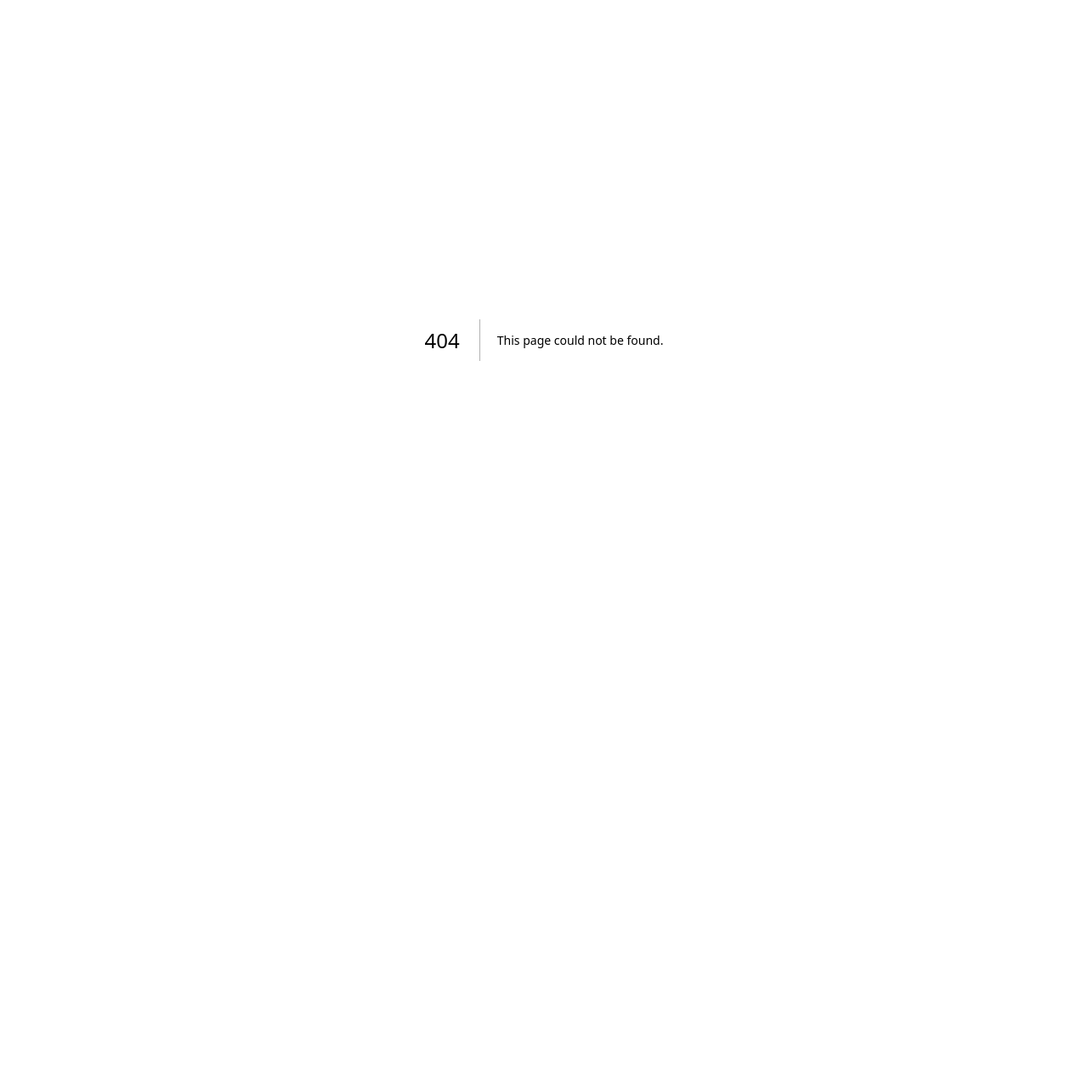
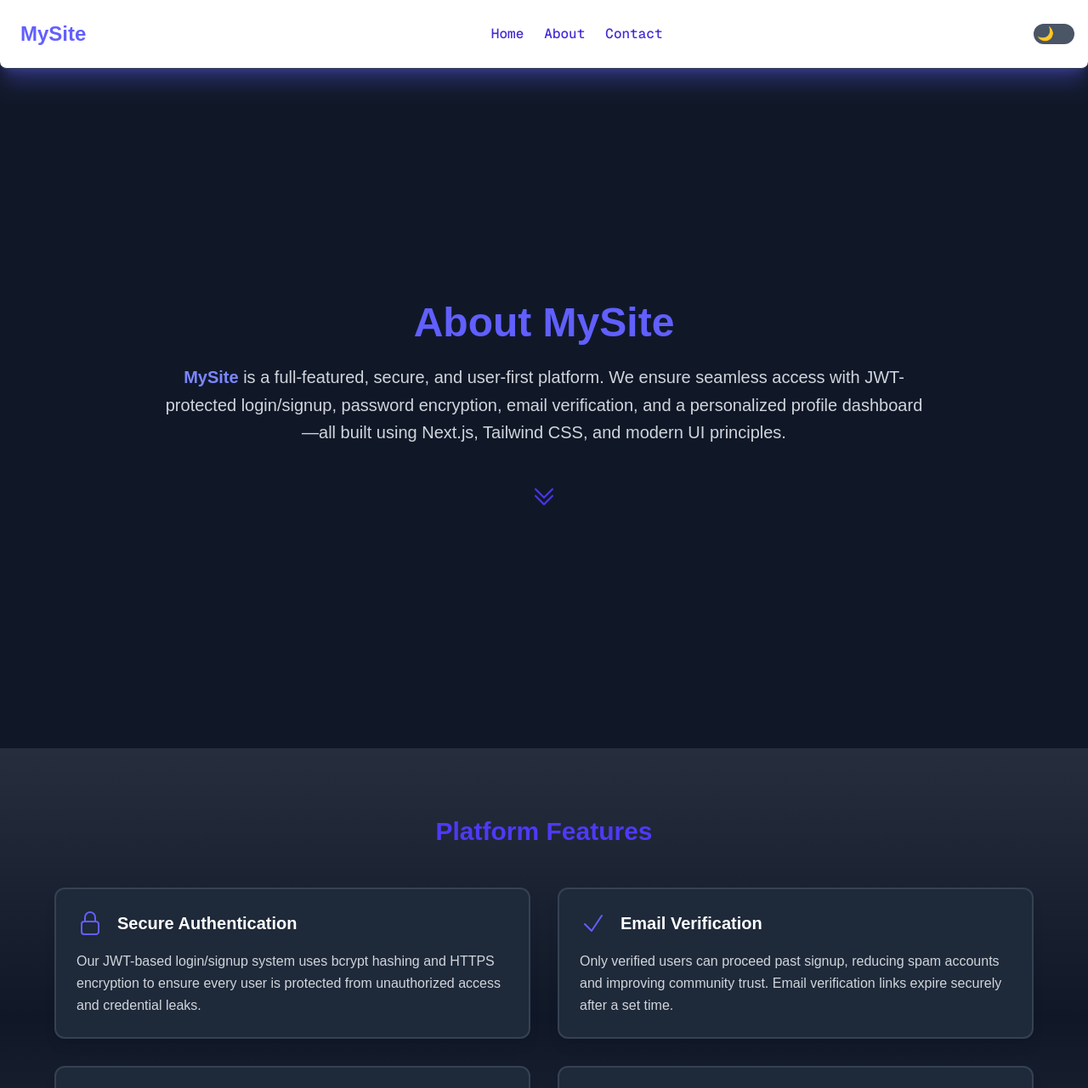
Before and after one commit to Msaketh7/foody-food-delivery-app, a Next.js app: page /about in a window 1280 px wide. Before the commit this address had no page. Shown: the top 1281 px of the page at 85% size. Before the commit the page ends 800 px from the top, so only its background shows below. Built offline with nearby package versions, Linux system fonts and the light colour scheme.

Commit message:
new added changes

```diff
--- a/package.json
+++ b/package.json
@@ -17,6 +17,7 @@
     "crypto": "^1.0.1",
     "framer-motion": "^12.23.6",
     "jsonwebtoken": "^9.0.2",
+    "lucide-react": "^0.525.0",
     "mongoose": "^8.16.3",
     "next": "15.3.5",
     "nodemailer": "^7.0.5",
--- /dev/null
+++ b/src/app/about/page.tsx
@@ -0,0 +1,192 @@
+"use client";
+import Link from "next/link";
+import { useRef } from "react";
+import { useTheme } from "../context/themeprovider";
+import { motion } from "framer-motion";
+import { useState } from "react";
+import { Bars3Icon, XMarkIcon } from "@heroicons/react/24/outline";
+import {
+  LockClosedIcon,
+  CheckIcon,
+  UserCircleIcon,
+  MoonIcon,
+  ChevronDoubleDownIcon,
+} from "@heroicons/react/24/outline";
+
+export default function AboutPage() {
+  const { darkMode, toggleDarkMode } = useTheme();
+  const featureRef = useRef<HTMLElement | null>(null);
+  const [menuOpen, setMenuOpen] = useState(false);
+
+  const themeClasses = darkMode
+    ? "bg-gray-900 text-white"
+    : "bg-white text-gray-900";
+
+  const cardClasses = darkMode
+    ? "bg-gray-800 border-gray-700 hover:border-indigo-400"
+    : "bg-white border-gray-300 hover:border-indigo-500";
+
+  const scrollToFeatures = () => {
+    if (featureRef.current) {
+      featureRef.current.scrollIntoView({ behavior: "smooth" });
+    }
+  };
+
+  return (
+    <div className={`${themeClasses} transition-colors duration-300`}>
+     <header className="p-4 sm:p-6 border-b border-gray-700 flex flex-col sm:flex-row items-center sm:justify-between bg-white shadow-xl/30 shadow-indigo-500 rounded-b-lg">
+     <div className="flex items-center justify-between  w-full">
+  <h1 className="text-2xl font-bold text-indigo-500 mb-2 sm:mb-0">MySite</h1>
+  <nav className="hidden lg:flex gap-4 sm:gap-6 text-sm sm:text-base font-medium font-mono text-indigo-700 flex-wrap justify-center sm:justify-center sm:flex-1">
+    <Link href="/" className="hover:underline underline-offset-4">Home</Link>
+    <Link href="/about" className="hover:underline underline-offset-4">About</Link>
+    <Link href="#" className="hover:underline underline-offset-4">Contact</Link>
+  </nav>
+    {/* Mobile Hamburger Button */}
+    <button
+      onClick={() => setMenuOpen(!menuOpen)}
+      className="sm:hidden focus:outline-none"
+    >
+      {menuOpen ? (
+        <XMarkIcon className="h-6 w-6 text-indigo-600" />
+      ) : (
+        <Bars3Icon className="h-6 w-6 text-indigo-600" />
+      )}
+    </button>
+  </div>
+
+  {/* Mobile Dropdown Menu */}
+  {menuOpen && (
+    <motion.div
+      initial={{ height: 0, opacity: 0 }}
+      animate={{ height: "auto", opacity: 1 }}
+      transition={{ duration: 0.3 }}
+      className="sm:hidden flex flex-col gap-4 mt-4 px-4 text-indigo-700 dark:text-indigo-700 font-mono"
+    >
+      <Link href="/" className="hover:underline">Home</Link>
+      <a href="#about" className="hover:underline">About</a>
+      <a href="#features" className="hover:underline">Features</a>
+    </motion.div>
+  )}
+</header>
+
+  {/* Theme Toggle in Mobile Menu */}
+       <div className="  flex justify-end items-center gap-2  sm:fixed top-5  right-2  rounded-full p-2 ">
+    <label className="relative inline-flex items-center cursor-pointer">
+    <input
+      type="checkbox"
+      className="sr-only peer"
+      checked={!darkMode}
+      onChange={() => toggleDarkMode(!darkMode)}
+    />
+    <div className="w-12 h-6 bg-gray-300 peer-focus:outline-none peer-focus:ring-2 peer-focus:ring-indigo-500 rounded-full peer dark:bg-gray-600 peer-checked:bg-indigo-500 transition-all"></div>
+    <div className="absolute left-1 top-2 bg-none w-2 h-2  transition-all peer-checked:translate-x-5 flex items-center justify-cente">
+      {darkMode ? "🌙" : "☀️"}
+    </div>
+  </label>
+</div>
+        <section
+        id="about"
+        className="min-h-screen flex flex-col items-center justify-center text-center px-6 py-20">
+        <motion.div
+            initial={{ opacity: 0, y: 40 }}
+            animate={{ opacity: 1, y: 0 }}
+            transition={{ duration: 0.8 }}
+            className="max-w-4xl"
+        >
+          <h2 className="text-4xl sm:text-5xl font-extrabold mb-6 text-indigo-500">
+            About MySite
+          </h2>
+          <p className="text-lg sm:text-xl leading-relaxed text-gray-500 dark:text-gray-300">
+            <span className="text-indigo-400 font-semibold">MySite</span> is a full-featured, secure, and user-first
+            platform. We ensure seamless access with JWT-protected login/signup, password encryption, email verification,
+            and a personalized profile dashboard—all built using Next.js, Tailwind CSS, and modern UI principles.
+          </p>
+        </motion.div>
+
+        {/* Scroll down icon */}
+        <motion.button
+          whileHover={{ scale: 1.2 }}
+          animate={{ y: [0, 10, 0] }}
+          transition={{ repeat: Infinity, duration: 2 }}
+          onClick={scrollToFeatures}
+          className="mt-12"
+        >
+          <ChevronDoubleDownIcon className="w-8 h-8 text-indigo-600 animate-bounce cursor-pointer" />
+        </motion.button>
+      </section>
+
+      {/* Features Section */}
+      <section
+        ref={featureRef}
+        id="features"
+        className="px-6 py-20 bg-gradient-to-b from-indigo-50/10 via-transparent to-indigo-100/10"
+      >
+        <motion.h3
+          initial={{ opacity: 0 }}
+          whileInView={{ opacity: 1 }}
+          viewport={{ once: true }}
+          transition={{ duration: 0.6 }}
+          className="text-center text-3xl font-bold mb-12 text-indigo-600"
+        >
+          Platform Features
+        </motion.h3>
+
+        <div className="grid grid-cols-1 md:grid-cols-2 gap-8 max-w-6xl mx-auto">
+          {features.map((feature, index) => (
+            <motion.div
+              key={index}
+              whileHover={{ scale: 1.03 }}
+              initial={{ opacity: 0, y: 30 }}
+              whileInView={{ opacity: 1, y: 0 }}
+              viewport={{ once: true }}
+              transition={{ duration: 0.5, delay: index * 0.1 }}
+              className={`p-6 border-2 rounded-xl shadow-lg transform transition-all  duration-300  hover:shadow-indigo-400/40 ${cardClasses}`}
+            >
+              <div className="flex items-center gap-4 mb-4">
+                <feature.icon className="h-8 w-8 text-indigo-500" />
+                <h4 className="text-xl font-semibold">{feature.title}</h4>
+              </div>
+              <p className="text-base leading-relaxed text-gray-500 dark:text-gray-300">
+                {feature.description}
+              </p>
+            </motion.div>
+          ))}
+        </div>
+      </section>
+
+      {/* Footer */}
+      <footer className="w-full p-4 border-t border-gray-700 text-center text-sm">
+        © {new Date().getFullYear()} MyApp. Built using Next.js & Tailwind CSS.
+      </footer>
+    </div>
+  );
+}
+
+// Features list
+const features = [
+  {
+    title: "Secure Authentication",
+    icon: LockClosedIcon,
+    description:
+      "Our JWT-based login/signup system uses bcrypt hashing and HTTPS encryption to ensure every user is protected from unauthorized access and credential leaks.",
+  },
+  {
+    title: "Email Verification",
+    icon: CheckIcon,
+    description:
+      "Only verified users can proceed past signup, reducing spam accounts and improving community trust. Email verification links expire securely after a set time.",
+  },
+  {
+    title: "User Profile Dashboard",
+    icon: UserCircleIcon,
+    description:
+      "Manage your account details, upload your profile image, and view secure actions—all in one beautifully designed, easy-to-use dashboard.",
+  },
+  {
+    title: "Dark & Light Theme",
+    icon: MoonIcon,
+    description:
+      "Choose between a sleek dark mode or bright light mode. The theme is remembered and applied seamlessly across the app for a consistent experience.",
+  },
+];
--- a/src/app/api/users/resetpassword/route.ts
+++ b/src/app/api/users/resetpassword/route.ts
@@ -48,6 +48,8 @@ export async function PATCH(request: NextRequest) {
       }
 
       const user = await User.findById(userId);
+
+
       if (!user) {
         return NextResponse.json({ error: "User not found" }, { status: 404 });
       }
--- a/src/app/forgotpassword/page.tsx
+++ b/src/app/forgotpassword/page.tsx
@@ -5,11 +5,11 @@ import { useState } from "react";
 import axios from "axios";
 import { toast } from "react-hot-toast";
 import Link from "next/link";
+import { useTheme } from "../context/themeprovider";
 
 export default function ForgotPassword() {
   const [email, setEmail] = useState("");
-  const [darkMode, setDarkMode] = useState(true);
-
+  const { darkMode, toggleDarkMode } = useTheme();
   const themeClasses = darkMode
     ? "bg-gray-900 text-white"
     : "bg-white text-gray-900";
@@ -37,12 +37,18 @@ export default function ForgotPassword() {
           <Link href="#" className="hover:underline underline-offset-4">About</Link>
           <Link href="#" className="hover:underline underline-offset-4">Contact</Link>
         </nav>
-        <button
-          onClick={() => setDarkMode(!darkMode)}
-          className="bg-gray-700 text-white px-4 py-1 rounded hover:bg-gray-600 text-sm"
-        >
-          {darkMode ? "Light Mode" : "Dark Mode"}
-        </button>
+        <label className="relative inline-flex items-center cursor-pointer">
+    <input
+      type="checkbox"
+      className="sr-only peer"
+      checked={!darkMode}
+      onChange={() => toggleDarkMode(!darkMode)}
+    />
+    <div className="w-12 h-6 bg-gray-300 peer-focus:outline-none peer-focus:ring-2 peer-focus:ring-indigo-500 rounded-full peer dark:bg-gray-600 peer-checked:bg-indigo-500 transition-all"></div>
+    <div className="absolute left-1 top-2 bg-none w-2 h-2  transition-all peer-checked:translate-x-5 flex items-center justify-cente">
+      {darkMode ? "🌙" : "☀️"}
+    </div>
+  </label>
       </header>
 
       {/* Main Section */}
--- a/src/app/login/page.tsx
+++ b/src/app/login/page.tsx
@@ -6,13 +6,14 @@ import Link from "next/link";
 import { useRouter } from "next/navigation";
 import axios from "axios";
 import toast from "react-hot-toast";
+import { useTheme } from "../context/themeprovider";
 
 export default function Login() {
   const router = useRouter();
   const [user, setUser] = useState({ email: "", password: "" });
   const [buttonDisabled, setButtonDisabled] = useState(false);
   const [loading, setLoading] = useState(false);
-  const [darkMode, setDarkMode] = useState(true);
+  const { darkMode, toggleDarkMode } = useTheme();
 
   const themeClasses = darkMode
     ? "bg-gray-900 text-white"
@@ -50,12 +51,18 @@ export default function Login() {
           <Link href="/" className="hover:underline underline-offset-4">Home</Link>
           <Link href="/signup" className="hover:underline underline-offset-4">Signup</Link>
         </nav>
-        <button
-          onClick={() => setDarkMode(!darkMode)}
-          className="bg-gray-700 text-white px-4 py-1 rounded hover:bg-gray-600 text-sm"
-        >
-          {darkMode ? "Light Mode" : "Dark Mode"}
-        </button>
+         <label className="relative inline-flex items-center cursor-pointer">
+    <input
+      type="checkbox"
+      className="sr-only peer"
+      checked={!darkMode}
+      onChange={() => toggleDarkMode(!darkMode)}
+    />
+    <div className="w-12 h-6 bg-gray-300 peer-focus:outline-none peer-focus:ring-2 peer-focus:ring-indigo-500 rounded-full peer dark:bg-gray-600 peer-checked:bg-indigo-500 transition-all"></div>
+    <div className="absolute left-1 top-2 bg-none w-2 h-2  transition-all peer-checked:translate-x-5 flex items-center justify-cente">
+      {darkMode ? "🌙" : "☀️"}
+    </div>
+  </label>
       </header>
 
       {/* Login Form Section */}
--- a/src/app/page.tsx
+++ b/src/app/page.tsx
@@ -19,13 +19,27 @@ export default function LandingPage() {
       {/* Header */}
      <header className="p-4 sm:p-6 border-b border-gray-700 flex flex-col sm:flex-row items-center sm:justify-between bg-white shadow-xl/30 shadow-indigo-500 rounded-b-lg">
 
-  <h1 className="text-2xl font-bold text-indigo-500 mb-2 sm:mb-0">MyApp</h1>
+  <h1 className="text-2xl font-bold text-indigo-500 mb-2 sm:mb-0">MySite</h1>
   <nav className="flex gap-4 sm:gap-6 text-sm sm:text-base font-medium font-mono text-indigo-700 flex-wrap justify-center sm:justify-center sm:flex-1">
     <Link href="#" className="hover:underline underline-offset-4">Home</Link>
-    <Link href="#" className="hover:underline underline-offset-4">About</Link>
+    <Link href="/about" className="hover:underline underline-offset-4">About</Link>
     <Link href="#" className="hover:underline underline-offset-4">Contact</Link>
   </nav>
 </header>
+ <div className="  flex justify-end items-center gap-2  sm:fixed top-5  right-2  rounded-full p-2 ">
+    <label className="relative inline-flex items-center cursor-pointer">
+    <input
+      type="checkbox"
+      className="sr-only peer"
+      checked={!darkMode}
+      onChange={() => toggleDarkMode(!darkMode)}
+    />
+    <div className="w-12 h-6 bg-gray-300 peer-focus:outline-none peer-focus:ring-2 peer-focus:ring-indigo-500 rounded-full peer dark:bg-gray-600 peer-checked:bg-indigo-500 transition-all"></div>
+    <div className="absolute left-1 top-2 bg-none w-2 h-2  transition-all peer-checked:translate-x-5 flex items-center justify-cente">
+      {darkMode ? "🌙" : "☀️"}
+    </div>
+  </label>
+</div>
 
       {/* Main Section */}
       <main className="flex-1 flex flex-col items-center justify-center text-center px-6 py-16">
@@ -35,7 +49,7 @@ export default function LandingPage() {
           transition={{ duration: 0.6 }}
         >
           <h2 className="text-4xl sm:text-5xl font-extrabold mb-6">
-            Welcome to <span className="text-indigo-500">MyApp</span>
+            Welcome to <span className="text-indigo-500">MySite</span>
           </h2>
           <p className="text-lg sm:text-xl mb-10 max-w-2xl mx-auto">
             Your one-stop platform for secure login, seamless booking, and personalized experiences.
@@ -56,20 +70,6 @@ export default function LandingPage() {
           </div>
         </motion.div>
       </main>
-      <div className="  flex justify-end items-center gap-2  sm:fixed top-8  right-6 sm:bg-gray-500 rounded-full p-2 ">
-  <span className="text-sm text-gray-600 dark:text-gray-300">🌙</span>
-  <label className="relative inline-flex items-center cursor-pointer">
-    <input
-      type="checkbox"
-      className="sr-only peer"
-      checked={!darkMode}
-      onChange={() => toggleDarkMode(!darkMode)}
-    />
-    <div className="w-11 h-6 bg-gray-300 peer-focus:outline-none peer-focus:ring-2 peer-focus:ring-indigo-500 rounded-full peer dark:bg-gray-600 peer-checked:bg-indigo-500 transition-all"></div>
-    <div className="absolute left-1 top-1 bg-white w-4 h-4 rounded-full transition-all peer-checked:translate-x-5"></div>
-  </label>
-  <span className="text-sm text-gray-600 dark:text-gray-300">☀️</span>
-</div>
 
       {/* Footer */}
       <footer className="w-full p-4 border-t border-gray-700 text-center text-sm">
--- a/src/app/profile/page.tsx
+++ b/src/app/profile/page.tsx
@@ -6,14 +6,15 @@ import Link from 'next/link';
 import React, { useEffect, useState } from 'react';
 import { useRouter } from 'next/navigation';
 import toast from 'react-hot-toast';
-import { CameraIcon } from "@heroicons/react/24/solid";
+import { useTheme } from "../context/themeprovider";
+
 
 export default function ProfilePage() {
   const router = useRouter();
   const [user, setUser] = useState<any>(null);
   const [loading, setLoading] = useState(true);
   const [showConfirmLogout, setShowConfirmLogout] = useState(false);
-  const [darkMode, setDarkMode] = useState(false);
+  const { darkMode, toggleDarkMode } = useTheme();
 
 
   const [editMode, setEditMode] = useState(false);
@@ -77,9 +78,12 @@ export default function ProfilePage() {
       toast.error("New passwords do not match.");
       return;
     }
-
-     if (oldPassword !== user.Password) {
-      toast.error("Old password is incorrect.");
+    if (!oldPassword || !newPassword || !confirmNewPassword) {
+      toast.error("All password fields are required.");
+      return;
+    }
+    if (oldPassword === newPassword) {
+      toast.error("New password cannot be the same as the old password.");
       return;
     }
 
@@ -96,7 +100,7 @@ export default function ProfilePage() {
       setConfirmNewPassword("");
     } catch (err: any) {
       toast.dismiss();
-      toast.error(err.response?.data?.message || "Password update failed.");
+      toast.error(err.response?.data?.error|| "Password update failed.");
     }
   };
 
@@ -128,12 +132,18 @@ export default function ProfilePage() {
       <header className="flex justify-between items-center px-6 py-4 bg-gray-100 dark:bg-gray-800 border-b border-gray-300 dark:border-gray-700 shadow">
         <h1 className="text-xl font-bold text-indigo-600 font-mono">MyApp | Profile</h1>
         <div className="flex items-center gap-4">
-          <button
-            onClick={() => setDarkMode(!darkMode)}
-            className="px-3 py-1 rounded bg-gray-700 text-white text-sm hover:bg-gray-600 transition"
-          >
-            {darkMode ? '☀️ Light' : '🌙 Dark'}
-          </button>
+              <label className="relative inline-flex items-center cursor-pointer">
+    <input
+      type="checkbox"
+      className="sr-only peer"
+      checked={!darkMode}
+      onChange={() => toggleDarkMode(!darkMode)}
+    />
+    <div className="w-12 h-6 bg-gray-300 peer-focus:outline-none peer-focus:ring-2 peer-focus:ring-indigo-500 rounded-full peer dark:bg-gray-600 peer-checked:bg-indigo-500 transition-all"></div>
+    <div className="absolute left-1 top-2 bg-none w-2 h-2  transition-all peer-checked:translate-x-5 flex items-center justify-cente">
+      {darkMode ? "🌙" : "☀️"}
+    </div>
+  </label>
           <button
             onClick={() => setShowConfirmLogout(true)}
             className="px-3 py-1 rounded bg-red-600 text-white text-sm hover:bg-red-500 transition"
@@ -205,7 +215,7 @@ export default function ProfilePage() {
                       className="w-full mb-2 p-2 rounded border dark:bg-gray-700"
                     />
                     <input
-                      type="password"
+                      type="text"
                       placeholder="Confirm New Password"
                       value={confirmNewPassword}
                       onChange={(e) => setConfirmNewPassword(e.target.value)}
--- a/src/app/resetpassword/resetpasswordform.tsx
+++ b/src/app/resetpassword/resetpasswordform.tsx
@@ -6,6 +6,7 @@ import { useRouter } from "next/navigation";
 import axios from "axios";
 import toast from "react-hot-toast";
 import Link from "next/link";
+import { useTheme } from "../context/themeprovider";
 
 export default function ResetPasswordForm() {
   const router = useRouter();
@@ -14,7 +15,7 @@ export default function ResetPasswordForm() {
 
   const [password, setPassword] = useState("");
   const [loading, setLoading] = useState(false);
-  const [darkMode, setDarkMode] = useState(true);
+  const { darkMode, toggleDarkMode } = useTheme();
 
   const themeClasses = darkMode
     ? "bg-gray-900 text-white"
@@ -56,12 +57,18 @@ export default function ResetPasswordForm() {
           <Link href="#" className="hover:underline underline-offset-4">About</Link>
           <Link href="#" className="hover:underline underline-offset-4">Contact</Link>
         </nav>
-        <button
-          onClick={() => setDarkMode(!darkMode)}
-          className="bg-gray-700 text-white px-4 py-1 rounded hover:bg-gray-600 text-sm"
-        >
-          {darkMode ? "Light Mode" : "Dark Mode"}
-        </button>
+        <label className="relative inline-flex items-center cursor-pointer">
+    <input
+      type="checkbox"
+      className="sr-only peer"
+      checked={!darkMode}
+      onChange={() => toggleDarkMode(!darkMode)}
+    />
+    <div className="w-12 h-6 bg-gray-300 peer-focus:outline-none peer-focus:ring-2 peer-focus:ring-indigo-500 rounded-full peer dark:bg-gray-600 peer-checked:bg-indigo-500 transition-all"></div>
+    <div className="absolute left-1 top-2 bg-none w-2 h-2  transition-all peer-checked:translate-x-5 flex items-center justify-cente">
+      {darkMode ? "🌙" : "☀️"}
+    </div>
+  </label>
       </header>
 
       {/* Main Section */}
--- a/src/app/signup/page.tsx
+++ b/src/app/signup/page.tsx
@@ -6,6 +6,8 @@ import Link from "next/link";
 import { useRouter } from "next/navigation";
 import axios from "axios";
 import toast from "react-hot-toast";
+import { useTheme } from "../context/themeprovider";
+
 
 export default function SignUp() {
   const router = useRouter();
@@ -16,7 +18,7 @@ export default function SignUp() {
   });
   const [buttonDisabled, setButtonDisabled] = useState(false);
   const [loading, setLoading] = useState(false);
-  const [darkMode, setDarkMode] = useState(true);
+  const {darkMode, toggleDarkMode} = useTheme();
 
   const themeClasses = darkMode
     ? "bg-gray-900 text-white"
@@ -60,12 +62,18 @@ export default function SignUp() {
             Login
           </Link>
         </nav>
-        <button
-          onClick={() => setDarkMode(!darkMode)}
-          className="bg-gray-700 text-white px-4 py-1 rounded hover:bg-gray-600 text-sm"
-        >
-          {darkMode ? "Light Mode" : "Dark Mode"}
-        </button>
+         <label className="relative inline-flex items-center cursor-pointer">
+    <input
+      type="checkbox"
+      className="sr-only peer"
+      checked={!darkMode}
+      onChange={() => toggleDarkMode(!darkMode)}
+    />
+    <div className="w-12 h-6 bg-gray-300 peer-focus:outline-none peer-focus:ring-2 peer-focus:ring-indigo-500 rounded-full peer dark:bg-gray-600 peer-checked:bg-indigo-500 transition-all"></div>
+    <div className="absolute left-1 top-2 bg-none w-2 h-2  transition-all peer-checked:translate-x-5 flex items-center justify-cente">
+      {darkMode ? "🌙" : "☀️"}
+    </div>
+  </label>
       </header>
 
       {/* Signup Form Section */}
```
Also changed, not shown: 1 other file (tests, documents, lock files or other folders).
